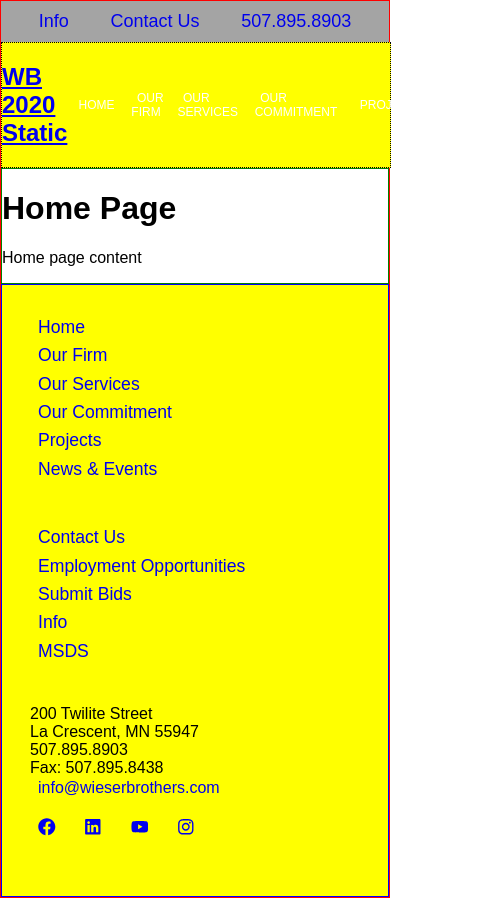
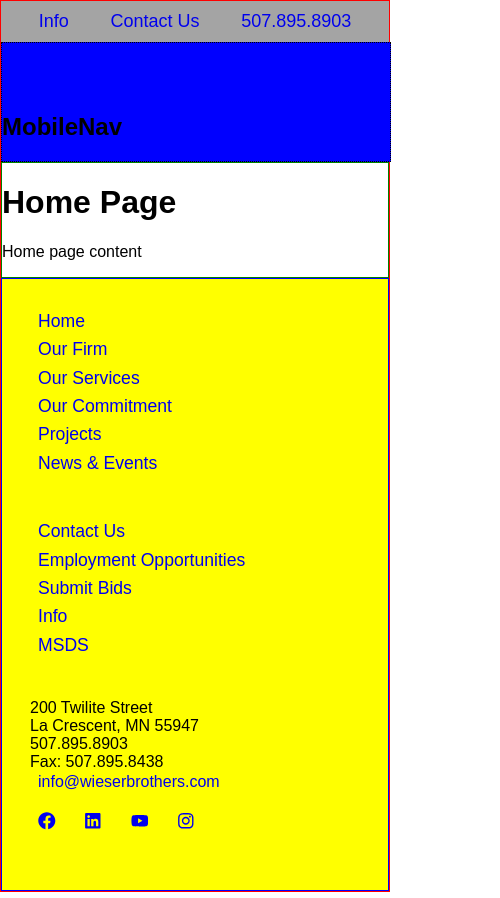
Before and after one commit to mostlyclicks/wb2020-staging, a Gatsby site: page / in a window 390 px wide. Shown: the whole page, 500 px wide, since content can reach past the window. Built offline with nearby package versions, Linux system fonts and the light colour scheme; Gatsby itself is replaced by a stand-in of ours; a web font is replaced by a local one.

Commit message:
get mobile menu switch working

```diff
--- a/src/components/header.js
+++ b/src/components/header.js
@@ -14,6 +14,10 @@ import { device } from "./media-queries"
 
 const Header = ({ siteTitle, menuLinks }) => (
   <HeaderWrapper>
+    <StyledMobileNav>
+      <h1>MobileNav</h1>
+    </StyledMobileNav>
+
     <StyledHeader>
       <h1>
         <Link to="/">
@@ -26,7 +30,9 @@ const Header = ({ siteTitle, menuLinks }) => (
           <li key={i}><Link to={link.link}>{link.name}</Link></li>
         ))}
       </ul>
+
     </StyledHeader>
+
   </HeaderWrapper>
 )
 
@@ -47,10 +53,9 @@ const HeaderWrapper = styled.section`
   width:100%;
   margin:0 auto;
   border:1px dotted black;
-    @media ${device.mobileM} {
+  @media ${device.mobileM} {
     max-width: 768px;
-    background-color: yellow;
-
+    background-color: blue;
   }
   @media ${device.tablet} {
     max-width: 978px;
@@ -62,6 +67,18 @@ const HeaderWrapper = styled.section`
     background-color: green;
     max-width: 1200px;
   }
+`
+
+const StyledMobileNav = styled.div`
+  display:flex;
+  background-color:light-green;
+  margin-top:50px;
+
+  @media ${device.tablet} {
+    max-width: 978px;
+    display:none;
+  }
+
 `
 
 const StyledHeader = styled.header`
@@ -92,6 +109,18 @@ const StyledHeader = styled.header`
     }
   }
 
+  @media ${device.mobileM} {
+    max-width: 768px;
+    display:none;
+  }
+
+  @media ${device.tablet} {
+    max-width: 978px;
+    font-size:14px;
+    display:block;
+
+  }
+
 
 
 `
```
